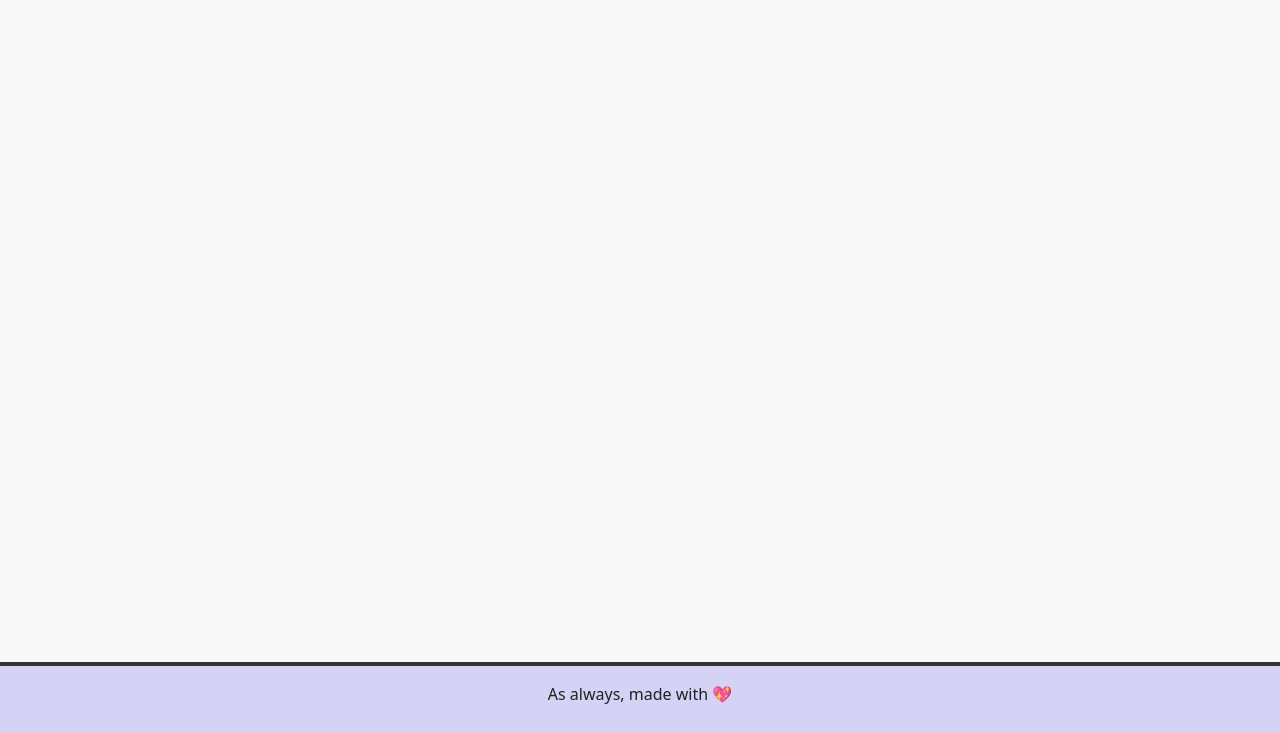
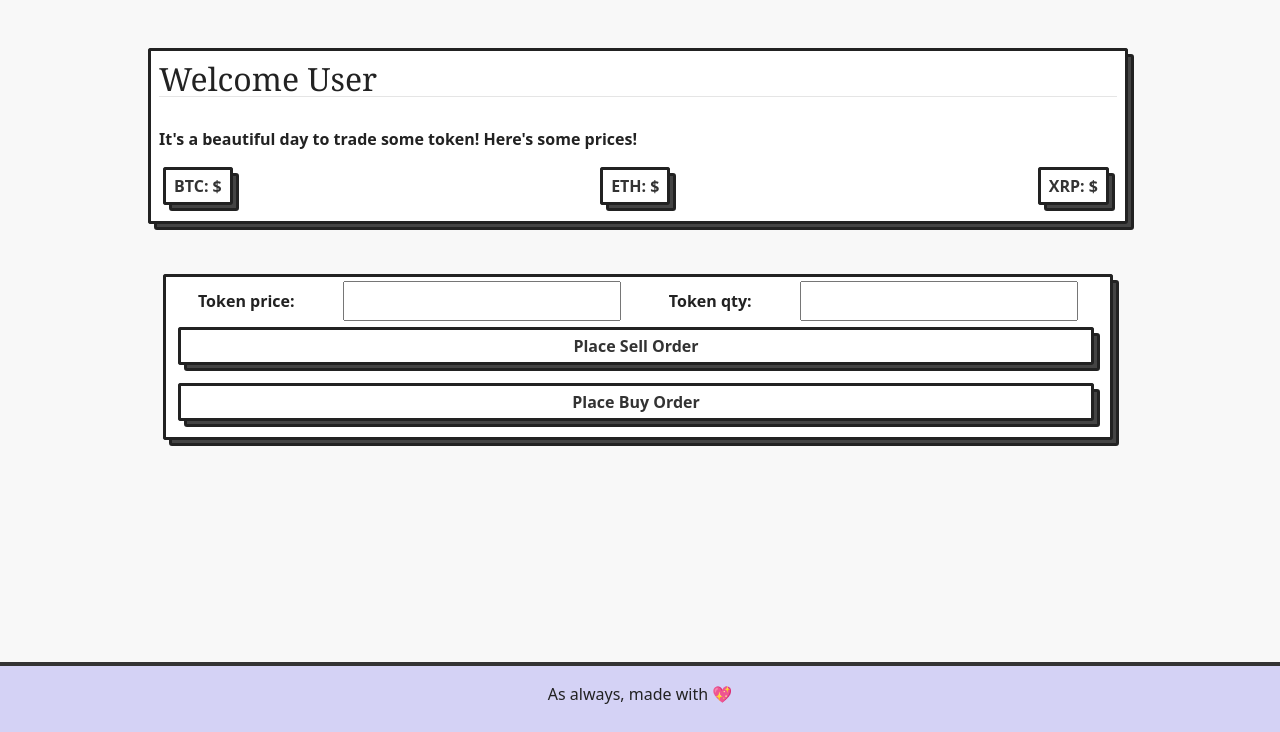
Before and after one commit to Palvoluss/Djongo, a Django app: template app/templates/home/orders/sell_buy.html in a window 1280 px wide. Shown: the part 68-800 px from the top of the page. Run offline with Django 4.2, Linux system fonts and the light colour scheme; the template is opened without the code that fills it: values that come from a table or form of the project are taken from there, others are empty; some libraries are stand-ins or nearby versions.

Commit message:
added sell to mcp form

```diff
--- a/app/forms.py
+++ b/app/forms.py
@@ -9,7 +9,7 @@
             raise forms.ValidationError("Price can not be negative")
         return token_price
 
-    def clean_btc_quantity(self):
+    def clean_token_quantity(self):
         token_qty = self.cleaned_data["token_qty"]
         if token_qty < 0:
             raise forms.ValidationError("BTC quantity can not be negative")
@@ -18,3 +18,14 @@
     class Meta:
         model = Order
         fields = ("token_price", "token_qty")
+
+class SellForm(forms.ModelForm):
+    def clean_token_quantity(self):
+        token_qty = self.cleaned_data["token_qty"]
+        if token_qty < 0:
+            raise forms.ValidationError("BTC quantity can not be negative")
+        return token_qty
+
+    class Meta:
+        model = Order
+        fields = ["token_qty"]
--- a/app/templates/base.html
+++ b/app/templates/base.html
@@ -22,7 +22,7 @@
   <body>
     {% include "header.html" %}
     <div class="container">
-      {% block pagecontent %}{% endblock %}
+      {% block pagecontent %}{% endblock pagecontent %}
     </div>
     {% include "footer.html" %}
 
--- a/app/templates/home/home_layout.html
+++ b/app/templates/home/home_layout.html
@@ -45,23 +45,24 @@
         {% endif %}
         <div class="container">
             <div class="card fixed block">
-                <div class="d-flex justify-content-around">
+                <div class="d-flex justify-content-around flex-column">
                     {% if can_buy %}
                     <button class="block"><a href="" class="orange-text text-lighten-2">
                             Buy Bitcoin</a></button>
                     {% endif %}
                     {% if can_sell %}
-                    <button class="block"><a href="" class="orange-text text-lighten-2">
+                    <button class="block"><a href="{% url 'selling_to_MCP' %}" class="orange-text text-lighten-2">
                             Sell Bitcoin</a></button>
                     {% endif %}
                     {% if can_buy or can_sell %}
-                    <button class="block"><a href="" class="orange-text text-lighten-2">
+                    <button class="block"><a href="{% url 'place_order' %}" class="orange-text text-lighten-2">
                             Place an Order</a></button>
                     {% endif %}
+                    {% block sell_buy %} {% endblock sell_buy %}
                 </div>
 
             </div>
         </div>
     </div>
-    {% endblock %}
+    {% endblock pagecontent %}
 </body>
--- a/app/templates/home/orders/sell_buy.html
+++ b/app/templates/home/orders/sell_buy.html
@@ -1 +1,13 @@
-{% extends 'base.html' %}
+{% extends 'home/home_layout.html' %}
+
+{% block sell_buy %}
+
+<div class="d-flex justify-content-around align-items-end">{{form}}</div>
+
+<button class="block">
+  <a href="" class="orange-text text-lighten-2"> Place Sell Order</a>
+</button>
+<button class="block">
+  <a href="" class="orange-text text-lighten-2"> Place Buy Order</a>
+</button>
+{% endblock sell_buy %}
--- a/app/urls.py
+++ b/app/urls.py
@@ -2,5 +2,9 @@
 from . import views
 
 urlpatterns = [
-    path("", views.home, name="home")
+    path("", views.home, name="home"),
+    path("deal_with_MCP/sell", views.sellBtcToMCP, name="selling_to_MCP"),
+    # path("deal_with_MCP/buy", views.buyBtcFormMCP, name="buying_from_MCP"),
+    path("deal_with_MCP/order", views.placeOrder, name="place_order")
+
 ]
--- a/static/css/main.css
+++ b/static/css/main.css
@@ -187,3 +187,8 @@
     top: -1px;
     left: -1px;
 }
+
+input {
+    width: 30%;
+    height: fit-content;
+}
--- a/users/views.py
+++ b/users/views.py
@@ -19,7 +19,7 @@
             user = form.save()
             token_balance = generate_random_number(10)
             wallet = Wallet.objects.create(
-                user = user, token_balance = token_balance
+                user = user, token_balance = token_balance, fiat_balance = 0
             )
             wallet.save()
             messages.success(request, f"Your account has been created! You are now able to log in and start trade your token")
```
Also changed, not shown: app/cmc_price.py (+9 -0 lines), app/templates/home/orders/sell_to_mcp.html (added, +14 -0 lines), app/utils.py (+13 -0 lines), app/views.py (+74 -24 lines).
